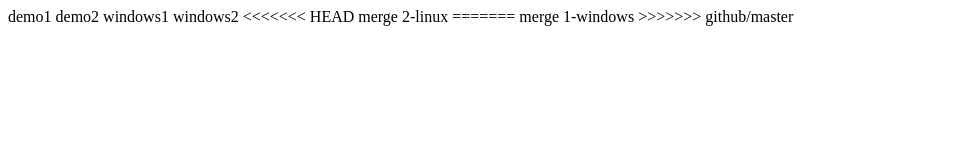
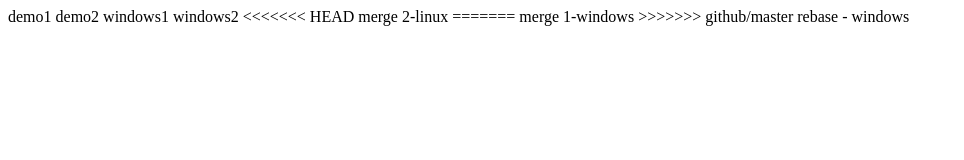
Before and after one commit to rkgravi/part4.demo, a plain HTML site: page WebContent/index.html in a window 1280 px wide. Shown: the whole page, without its empty margins (0-964 px from the left). Drawn offline with Linux system fonts and the light colour scheme.

Commit message:
rebase 1
demo of rebase

```diff
--- a/WebContent/index.html
+++ b/WebContent/index.html
@@ -17,5 +17,7 @@
 =======
 merge 1-windows
 >>>>>>> github/master
+
+rebase - windows
 </body>
 </html>
```
